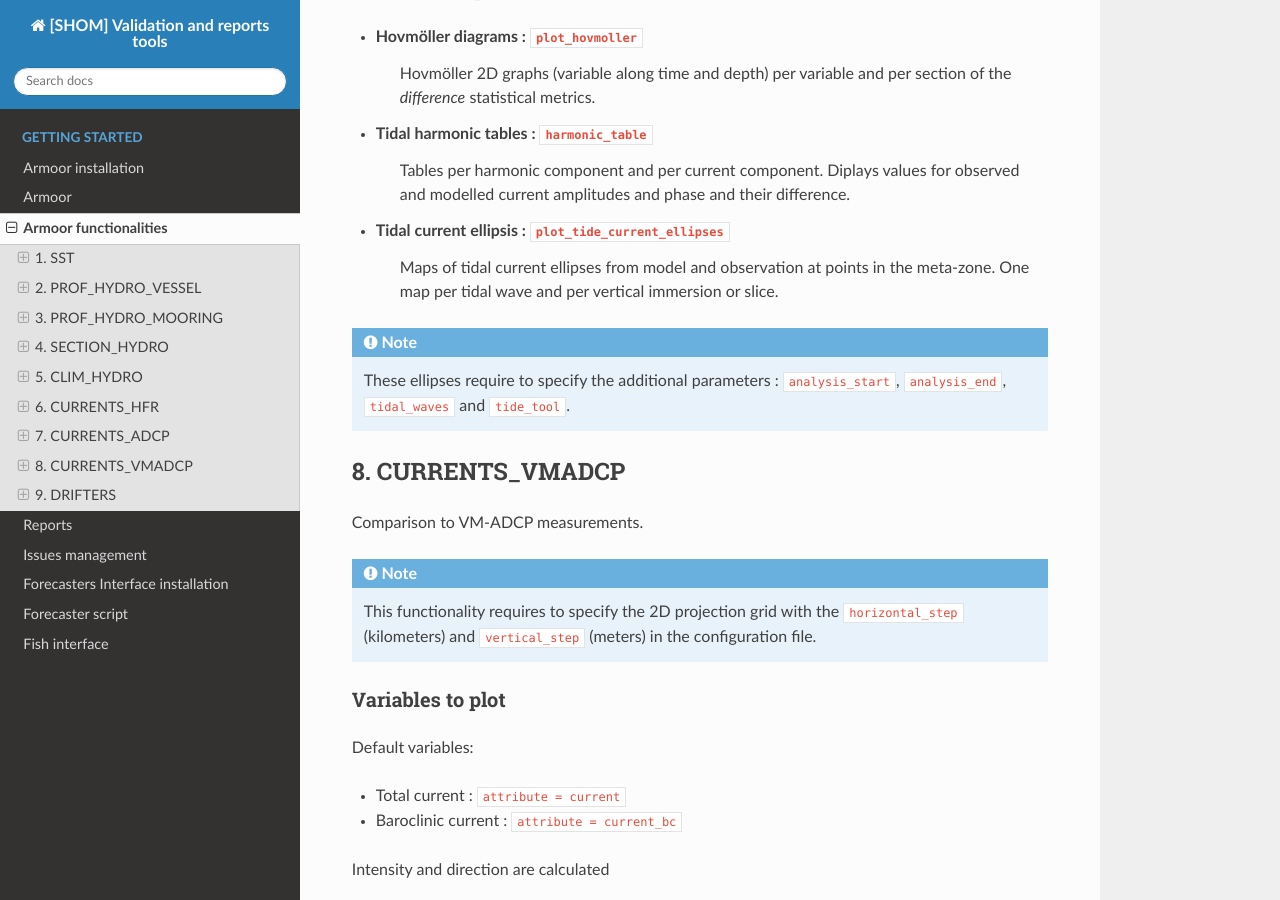
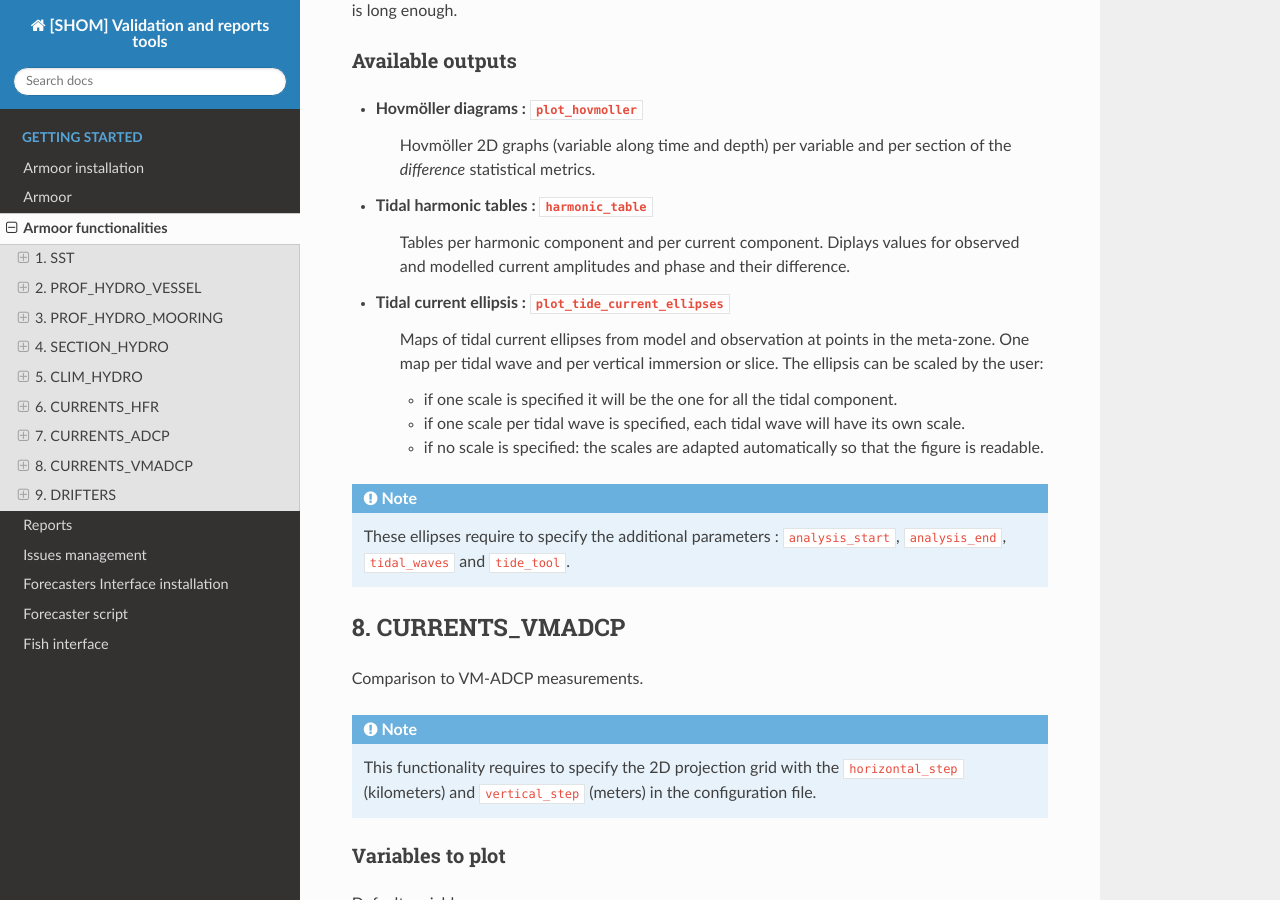
Before and after one commit to shom-fr/armoor, a Sphinx documentation site: the page built from docs/source/functionalities.rst, in a window 1280 px wide and 900 px high, scrolled down 7859 px. Built offline with Sphinx 7.4.7 and the Read the Docs theme 2.0.0, drawn with Linux system fonts in a browser that asks for light colours; some of the changed text lies outside the part shown.

Commit message:
#126: automatisation scale f7 + ajout doc

```diff
--- a/docs/source/functionalities.rst
+++ b/docs/source/functionalities.rst
@@ -245,6 +245,13 @@ Available outputs
     **These maps require to specify the additional parameters : ``analysis_start``, ``analysis_end`` and ``tidal_waves``**.
 * Tidal current ellipsis : ``plot_tide_current_ellipses``
     Maps of tidal current ellipses from model and observation at points in the meta-zone. One map per tidal wave.
+    The ellipsis can be scaled by the user:
+
+    - if one scale is specified it will be the one for all the tidal component.
+
+    - if one scale per tidal wave is specified, each tidal wave will have its own scale.
+
+    - if no scale is specified: the scales are adapted automatically so that the figure is readable.
 
     **These ellipses require to specify the additional parameters : ``analysis_start``, ``analysis_end`` and ``tidal_waves``**.
 * Punctual time series : ``plot_ts_metr_ecart_point``
@@ -288,10 +295,19 @@ Available outputs
     Diplays values for observed and modelled current amplitudes and phase and their difference.
 * Tidal current ellipsis : ``plot_tide_current_ellipses``
    Maps of tidal current ellipses from model and observation at points in the meta-zone. One map per tidal wave and per vertical immersion or slice.
+   The ellipsis can be scaled by the user:
+
+   - if one scale is specified it will be the one for all the tidal component.
+
+   - if one scale per tidal wave is specified, each tidal wave will have its own scale.
+
+   - if no scale is specified: the scales are adapted automatically so that the figure is readable.
+
 
 .. NOTE::
 
     These ellipses require to specify the additional parameters : ``analysis_start``, ``analysis_end``, ``tidal_waves`` and ``tide_tool``.
+
 
 8. CURRENTS_VMADCP
 ------------------
```
Also changed, not shown: 1 other file.
